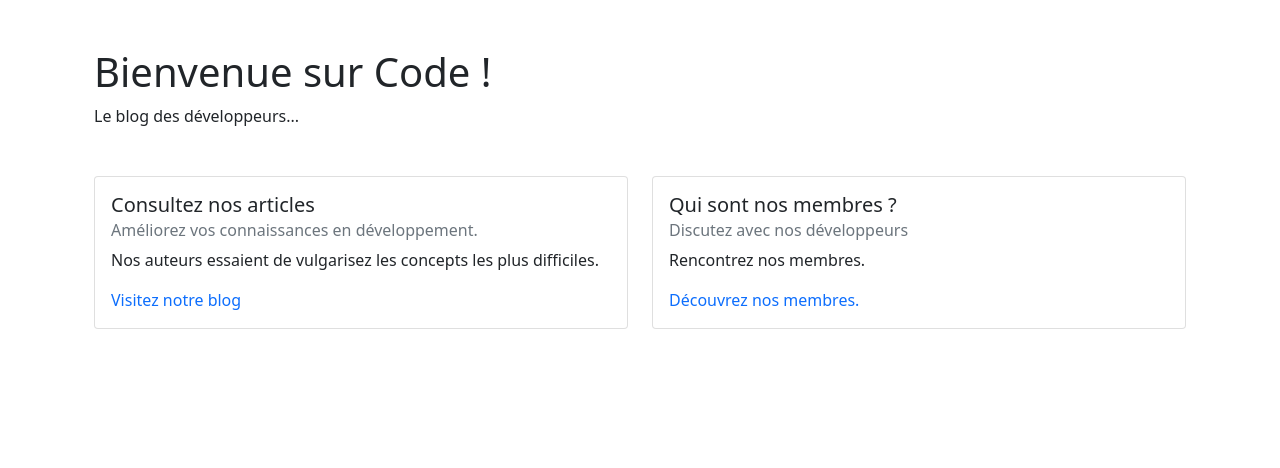
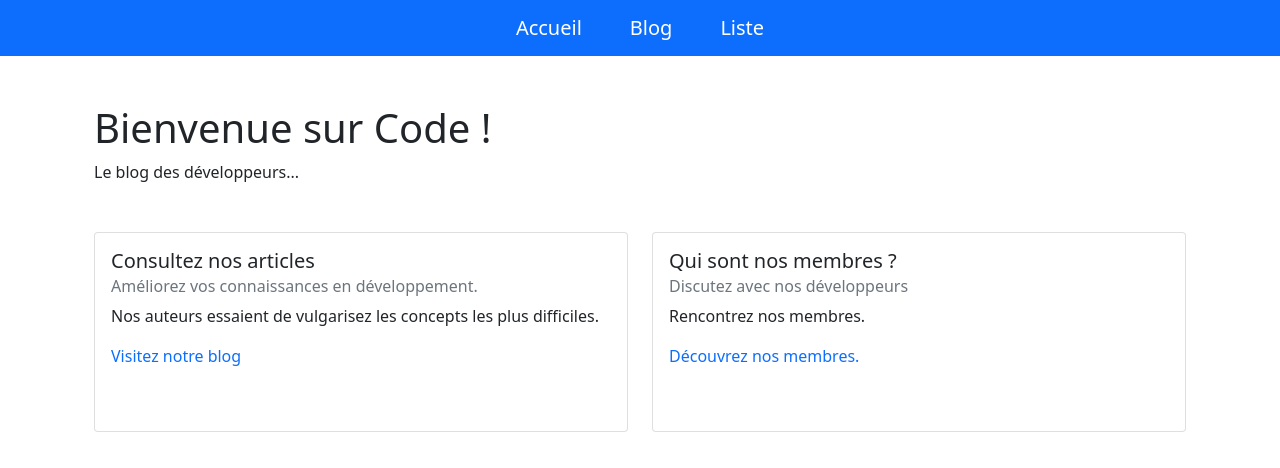
Before and after one commit to Sasalilime/blog-nextJS, a Next.js app: page / in a window 1280 px wide. Shown: the top 468 px of the page. Built offline with nearby package versions, Linux system fonts and the light colour scheme.

Commit message:
navbar done

```diff
--- /dev/null
+++ b/components/Container/Container.js
@@ -0,0 +1,25 @@
+import React from 'react';
+import Link from 'next/link';
+
+const Container = ({children}) => {
+    return (
+        <div>
+            <nav className="navbar navbar-dark bg-primary">
+                <div className="container-fluid justify-content-center">
+                    <Link href="/">
+                        <a className="navbar-brand mx-4">Accueil</a>
+                    </Link>
+                    <Link href="/blog">
+                        <a className="navbar-brand mx-4">Blog</a>
+                    </Link>
+                    <Link href="/users">
+                        <a className="navbar-brand mx-4">Liste</a>
+                    </Link>
+                </div>
+            </nav>
+            {children}
+        </div>
+    );
+};
+
+export default Container;
--- a/pages/_app.js
+++ b/pages/_app.js
@@ -1,7 +1,10 @@
 import 'bootstrap/dist/css/bootstrap.min.css';
+import Container from '../components/Container/Container';
 
-function MyApp({ Component, pageProps }) {
-  return <Component {...pageProps} />
+function MyApp({Component, pageProps}) {
+    return (
+        <Container><Component {...pageProps} /></Container>
+    );
 }
 
-export default MyApp
+export default MyApp;
--- a/pages/index.js
+++ b/pages/index.js
@@ -6,7 +6,7 @@ export default function Home() {
             <h1> Bienvenue sur Code !</h1>
             <span>Le blog des développeurs...</span>
             <div className="row mt-5">
-                <div className="col-12 col-sm-6">
+                <div className="col-12 col-sm-6" style={{minHeight:'200px'}}>
                     <div className="card w-100 h-100">
                         <div className="card-body">
                             <h5 className="card-title">
@@ -22,7 +22,7 @@ export default function Home() {
                         </div>
                     </div>
                 </div>
-                <div className="col-12 col-sm-6">
+                <div className="col-12 col-sm-6" style={{minHeight:'200px'}}>
                     <div className="card w-100 h-100">
                         <div className="card-body">
                             <h5 className="card-title">
```
